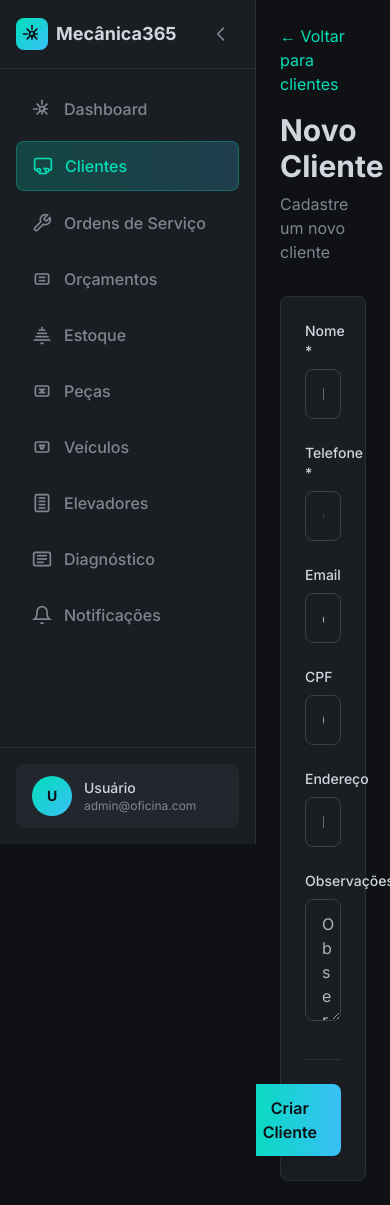
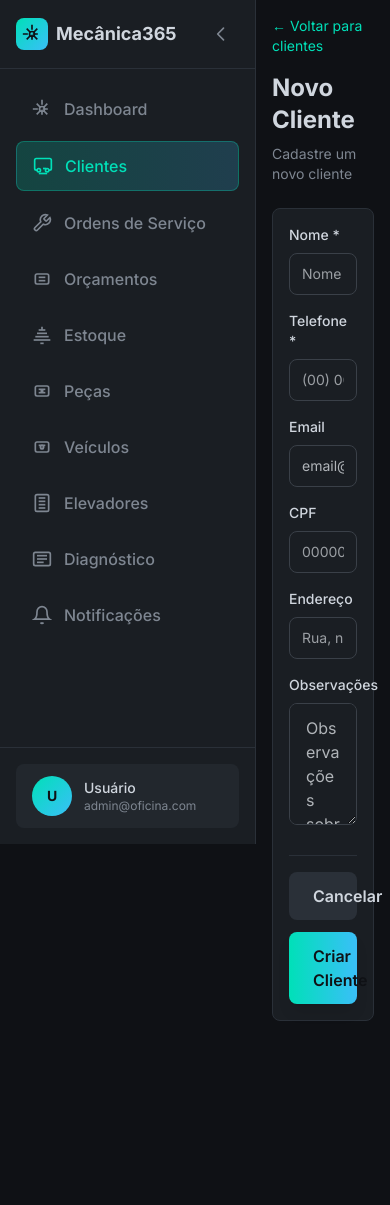
Before and after one commit to viniciussvasques/mecanica365, a Next.js app in the folder workshops/frontend/: page /customers/new in a window 390 px wide. After the commit the page ends 1037 px from the top, so only its background shows below. Built offline with nearby package versions, Linux system fonts and the light colour scheme.

Commit message:
fix: melhorar responsividade de formulários em telas menores

```diff
--- a/workshops/frontend/app/customers/[id]/edit/page.tsx
+++ b/workshops/frontend/app/customers/[id]/edit/page.tsx
@@ -151,21 +151,21 @@ export default function EditCustomerPage() {
   }
 
   return (
-    <div className="min-h-screen bg-[#0F1115] text-[#D0D6DE] p-6">
+    <div className="min-h-screen bg-[#0F1115] text-[#D0D6DE] p-4 sm:p-6">
       <div className="max-w-4xl mx-auto">
         {/* Header */}
-        <div className="mb-8">
-          <Link href={`/customers/${id}`} className="text-[#00E0B8] hover:text-[#3ABFF8] mb-4 inline-block">
+        <div className="mb-6 sm:mb-8">
+          <Link href={`/customers/${id}`} className="text-[#00E0B8] hover:text-[#3ABFF8] mb-4 inline-block text-sm sm:text-base">
             ← Voltar para detalhes
           </Link>
-          <h1 className="text-3xl font-bold text-[#D0D6DE]">Editar Cliente</h1>
-          <p className="text-[#7E8691] mt-2">Atualize as informações do cliente</p>
+          <h1 className="text-2xl sm:text-3xl font-bold text-[#D0D6DE]">Editar Cliente</h1>
+          <p className="text-[#7E8691] mt-2 text-sm sm:text-base">Atualize as informações do cliente</p>
         </div>
 
         {/* Formulário */}
-        <form onSubmit={handleSubmit} className="bg-[#1A1E23] border border-[#2A3038] rounded-lg p-6">
-          <div className="space-y-6">
-            <div className="grid grid-cols-1 md:grid-cols-2 gap-6">
+        <form onSubmit={handleSubmit} className="bg-[#1A1E23] border border-[#2A3038] rounded-lg p-4 sm:p-6">
+          <div className="space-y-4 sm:space-y-6">
+            <div className="grid grid-cols-1 sm:grid-cols-2 gap-4 sm:gap-6">
               <Input
                 label="Nome *"
                 placeholder="Nome completo"
@@ -200,7 +200,7 @@ export default function EditCustomerPage() {
               />
             </div>
 
-            <div className="grid grid-cols-1 md:grid-cols-2 gap-6">
+            <div className="grid grid-cols-1 sm:grid-cols-2 gap-4 sm:gap-6">
               <Input
                 label="Email"
                 type="email"
--- a/workshops/frontend/app/customers/new/page.tsx
+++ b/workshops/frontend/app/customers/new/page.tsx
@@ -106,21 +106,21 @@ export default function NewCustomerPage() {
   };
 
   return (
-    <div className="min-h-screen bg-[#0F1115] text-[#D0D6DE] p-6">
+    <div className="min-h-screen bg-[#0F1115] text-[#D0D6DE] p-4 sm:p-6">
       <div className="max-w-4xl mx-auto">
         {/* Header */}
-        <div className="mb-8">
-          <Link href="/customers" className="text-[#00E0B8] hover:text-[#3ABFF8] mb-4 inline-block">
+        <div className="mb-6 sm:mb-8">
+          <Link href="/customers" className="text-[#00E0B8] hover:text-[#3ABFF8] mb-4 inline-block text-sm sm:text-base">
             ← Voltar para clientes
           </Link>
-          <h1 className="text-3xl font-bold text-[#D0D6DE]">Novo Cliente</h1>
-          <p className="text-[#7E8691] mt-2">Cadastre um novo cliente</p>
+          <h1 className="text-2xl sm:text-3xl font-bold text-[#D0D6DE]">Novo Cliente</h1>
+          <p className="text-[#7E8691] mt-2 text-sm sm:text-base">Cadastre um novo cliente</p>
         </div>
 
         {/* Formulário */}
-        <form onSubmit={handleSubmit} className="bg-[#1A1E23] border border-[#2A3038] rounded-lg p-6">
-          <div className="space-y-6">
-            <div className="grid grid-cols-1 md:grid-cols-2 gap-6">
+        <form onSubmit={handleSubmit} className="bg-[#1A1E23] border border-[#2A3038] rounded-lg p-4 sm:p-6">
+          <div className="space-y-4 sm:space-y-6">
+            <div className="grid grid-cols-1 sm:grid-cols-2 gap-4 sm:gap-6">
               <Input
                 label="Nome *"
                 placeholder="Nome completo"
@@ -159,7 +159,7 @@ export default function NewCustomerPage() {
               />
             </div>
 
-            <div className="grid grid-cols-1 md:grid-cols-2 gap-6">
+            <div className="grid grid-cols-1 sm:grid-cols-2 gap-4 sm:gap-6">
               <Input
                 label="Email"
                 type="email"
@@ -205,13 +205,13 @@ export default function NewCustomerPage() {
           </div>
 
           {/* Botões */}
-          <div className="flex items-center justify-end space-x-4 mt-8 pt-6 border-t border-[#2A3038]">
-            <Link href="/customers">
-              <Button variant="secondary" type="button">
+          <div className="flex flex-col sm:flex-row items-stretch sm:items-center justify-end gap-3 sm:gap-4 mt-6 sm:mt-8 pt-4 sm:pt-6 border-t border-[#2A3038]">
+            <Link href="/customers" className="w-full sm:w-auto">
+              <Button variant="secondary" type="button" className="w-full sm:w-auto">
                 Cancelar
               </Button>
             </Link>
-            <Button variant="primary" type="submit" isLoading={loading}>
+            <Button variant="primary" type="submit" isLoading={loading} className="w-full sm:w-auto">
               Criar Cliente
             </Button>
           </div>
--- a/workshops/frontend/app/login/page.tsx
+++ b/workshops/frontend/app/login/page.tsx
@@ -116,25 +116,25 @@ export default function LoginPage() {
   };
 
   return (
-    <div className="min-h-screen bg-[#0F1115] carbon-texture flex items-center justify-center py-12 px-4 sm:px-6 lg:px-8">
+    <div className="min-h-screen bg-[#0F1115] carbon-texture flex items-center justify-center py-8 sm:py-12 px-4 sm:px-6 lg:px-8">
       <div className={`
-        max-w-md w-full space-y-8
+        max-w-md w-full space-y-6 sm:space-y-8
         transform transition-all duration-700 ease-out
         ${mounted ? 'opacity-100 translate-y-0' : 'opacity-0 translate-y-8'}
       `}>
         <div className="text-center">
           <Link href="/" className="inline-block mb-4">
             <div className="flex items-center justify-center space-x-2 mb-2">
-              <GearIcon className="text-[#00E0B8]" size={40} />
-              <h1 className="text-5xl font-bold neon-turquoise">
+              <GearIcon className="text-[#00E0B8]" size={32} />
+              <h1 className="text-3xl sm:text-4xl lg:text-5xl font-bold neon-turquoise">
                 Mecânica365
               </h1>
             </div>
           </Link>
-          <h2 className="mt-6 text-3xl font-extrabold text-[#D0D6DE] animate-fade-in-delay">
+          <h2 className="mt-4 sm:mt-6 text-2xl sm:text-3xl font-extrabold text-[#D0D6DE] animate-fade-in-delay">
             Entre na sua conta
           </h2>
-          <p className="mt-2 text-sm text-[#7E8691] animate-fade-in-delay-2">
+          <p className="mt-2 text-xs sm:text-sm text-[#7E8691] animate-fade-in-delay-2">
             Ou{' '}
             <Link href="/register" className="font-semibold text-[#00E0B8] hover:text-[#3ABFF8] transition-colors underline-offset-2 hover:underline">
               crie uma nova conta
@@ -142,7 +142,7 @@ export default function LoginPage() {
           </p>
         </div>
 
-        <div className="bg-[#1A1E23] border border-[#2A3038] rounded-2xl p-8 shadow-2xl animate-fade-in-delay-3 relative overflow-hidden">
+        <div className="bg-[#1A1E23] border border-[#2A3038] rounded-2xl p-6 sm:p-8 shadow-2xl animate-fade-in-delay-3 relative overflow-hidden">
           <div className="hud-line"></div>
           <form className="space-y-6" onSubmit={handleSubmit}>
             {error && (
@@ -178,6 +178,7 @@ export default function LoginPage() {
                 onChange={(e) => setFormData({ ...formData, email: e.target.value })}
                 placeholder="seu@email.com"
                 helperText={findingTenant ? 'Buscando sua conta...' : subdomain ? `Conta: ${subdomain}.mecanica365.app` : undefined}
+                className="w-full"
               />
 
               <Input
@@ -189,6 +190,7 @@ export default function LoginPage() {
                 value={formData.password}
                 onChange={(e) => setFormData({ ...formData, password: e.target.value })}
                 placeholder="••••••••"
+                className="w-full"
               />
             </div>
 
--- a/workshops/frontend/app/register/page.tsx
+++ b/workshops/frontend/app/register/page.tsx
@@ -199,11 +199,11 @@ export default function RegisterPage() {
         />
 
         {/* Form Card */}
-        <div className="bg-[#1A1E23] border border-[#2A3038] rounded-2xl shadow-xl p-8 md:p-10">
+        <div className="bg-[#1A1E23] border border-[#2A3038] rounded-2xl shadow-xl p-4 sm:p-6 md:p-8 lg:p-10">
           {step === 1 ? (
-            <form onSubmit={handleRegister} className="space-y-6">
+            <form onSubmit={handleRegister} className="space-y-4 sm:space-y-6">
               {/* Dados da Oficina */}
-              <div className="space-y-4">
+              <div className="space-y-3 sm:space-y-4">
                 <Input
                   id="name"
                   label="Nome da Oficina"
--- a/workshops/frontend/components/ui/Input.tsx
+++ b/workshops/frontend/components/ui/Input.tsx
@@ -18,12 +18,12 @@ export const Input: React.FC<InputProps> = ({
       <label htmlFor={props.id} className="block text-sm font-medium text-[#D0D6DE] mb-2">
         {label}
       </label>
-      <div className="relative">
+      <div className="relative w-full">
         <input
           {...props}
           className={`
-            w-full px-4 py-3 border rounded-lg
-            text-[#F0F4F8]
+            w-full min-w-0 px-3 sm:px-4 py-2.5 sm:py-3 border rounded-lg
+            text-[#F0F4F8] text-sm sm:text-base
             placeholder:text-[#7E8691] placeholder:opacity-60 placeholder:font-normal
             bg-[#1A1E23] border-[#3A4048]
             focus:outline-none focus:ring-2 focus:ring-[#00E0B8]/50 focus:border-[#00E0B8] focus:bg-[#1F2329]
@@ -38,6 +38,7 @@ export const Input: React.FC<InputProps> = ({
             ...(props.style || {}),
             WebkitTextFillColor: error ? '#FF4E3D' : '#F0F4F8',
             color: error ? '#FF4E3D' : '#F0F4F8',
+            boxSizing: 'border-box',
           }}
         />
         {!error && (
```
